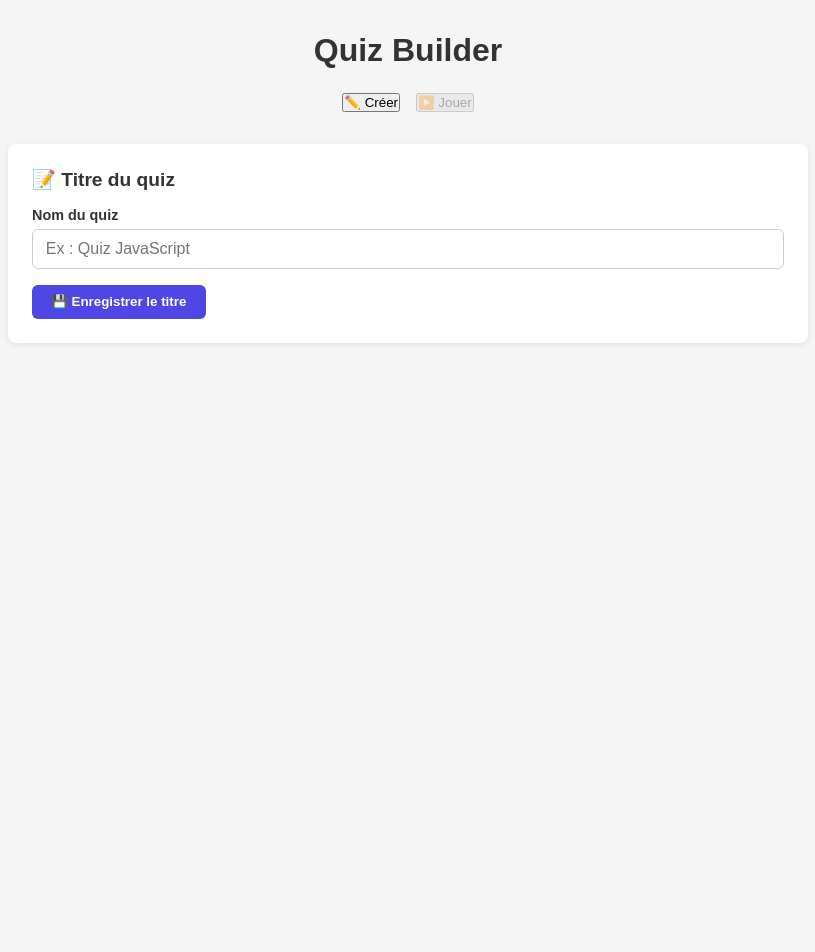
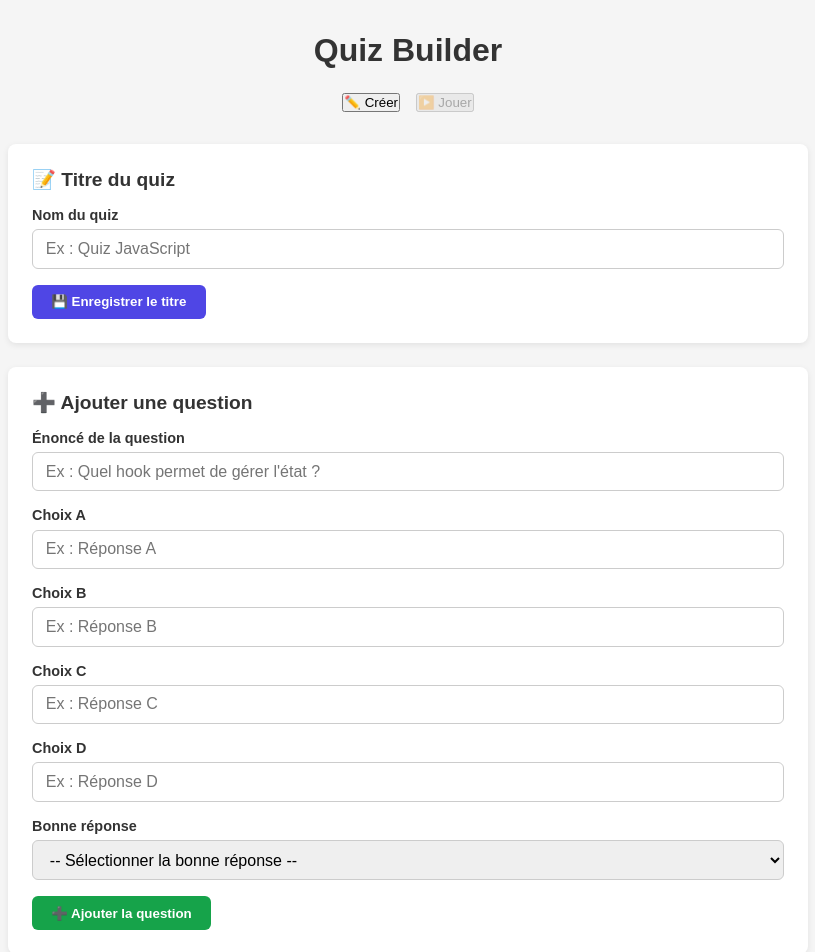
Before and after one commit to MedRaid1996/Quiz-Builder, a React (Vite) app: page / in a window 1280 px wide. Shown: the top 952 px of the page, without its empty margins (232-1047 px from the left). Before the commit the page ends 800 px from the top, so only its background shows below. Built offline with nearby package versions, Linux system fonts and the light colour scheme.

Commit message:
feat: ajout du composant QuestionForm avec formulaire contrôlé et validation

```diff
--- a/src/components/QuestionForm.jsx
+++ b/src/components/QuestionForm.jsx
@@ -1,3 +1,241 @@
-// src/components/QuestionForm.jsx
-function QuestionForm() { return null }
+import { useState } from 'react'
+
+// Composant formulaire pour ajouter une question au quiz
+// Utilise un formulaire CONTRÔLÉ avec useState
+// Props : addQuestion (fonction pour ajouter la question à la liste)
+function QuestionForm({ addQuestion }) {
+
+    // State qui représente les données du formulaire
+    // Chaque champ est contrôlé par React
+    const [formData, setFormData] = useState({
+        texte: '',       // énoncé de la question
+        choixA: '',      // choix A
+        choixB: '',      // choix B
+        choixC: '',      // choix C
+        choixD: '',      // choix D
+        bonneReponse: '' // la bonne réponse parmi A, B, C, D
+    })
+
+    // State pour stocker les erreurs de validation
+    // { texte: '...', choixA: '...', bonneReponse: '...' }
+    const [erreurs, setErreurs] = useState({})
+
+    // Mise à jour générique du formData quand un champ change
+    // On utilise le name du champ pour cibler la bonne propriété
+    const handleChange = (e) => {
+        const { name, value } = e.target
+        setFormData({ ...formData, [name]: value })
+
+        // On efface l'erreur du champ dès que l'utilisateur commence à taper
+        if (erreurs[name]) {
+            setErreurs({ ...erreurs, [name]: '' })
+        }
+    }
+
+    // Fonction de validation — retourne un objet d'erreurs
+    const validerFormulaire = () => {
+        const nouvellesErreurs = {}
+
+        if (formData.texte.trim() === '') {
+            nouvellesErreurs.texte = 'L\'énoncé de la question est obligatoire.'
+        }
+        if (formData.choixA.trim() === '') {
+            nouvellesErreurs.choixA = 'Le choix A est obligatoire.'
+        }
+        if (formData.choixB.trim() === '') {
+            nouvellesErreurs.choixB = 'Le choix B est obligatoire.'
+        }
+        if (formData.choixC.trim() === '') {
+            nouvellesErreurs.choixC = 'Le choix C est obligatoire.'
+        }
+        if (formData.choixD.trim() === '') {
+            nouvellesErreurs.choixD = 'Le choix D est obligatoire.'
+        }
+        if (formData.bonneReponse === '') {
+            nouvellesErreurs.bonneReponse = 'Tu dois sélectionner la bonne réponse.'
+        }
+
+        return nouvellesErreurs
+    }
+
+    // Soumission du formulaire
+    const handleSubmit = (e) => {
+        e.preventDefault()
+
+        // On valide tous les champs
+        const erreursDetectees = validerFormulaire()
+
+        // S'il y a des erreurs, on les affiche et on arrête
+        if (Object.keys(erreursDetectees).length > 0) {
+            setErreurs(erreursDetectees)
+            return
+        }
+
+        // Construction de l'objet question à envoyer au parent
+        const nouvelleQuestion = {
+            texte: formData.texte.trim(),
+            choix: [
+                formData.choixA.trim(),
+                formData.choixB.trim(),
+                formData.choixC.trim(),
+                formData.choixD.trim(),
+            ],
+            // La bonne réponse est le texte du choix sélectionné
+            bonneReponse: formData[`choix${formData.bonneReponse}`].trim(),
+        }
+
+        // On envoie la question au composant parent (App)
+        addQuestion(nouvelleQuestion)
+
+        // On remet le formulaire à zéro après l'ajout
+        setFormData({
+            texte: '',
+            choixA: '',
+            choixB: '',
+            choixC: '',
+            choixD: '',
+            bonneReponse: '',
+        })
+        setErreurs({})
+    }
+
+    return (
+        <div style={styles.container}>
+            <h2 style={styles.titre}>➕ Ajouter une question</h2>
+
+            <form onSubmit={handleSubmit} style={styles.form}>
+
+                {/* Champ : énoncé de la question */}
+                <div style={styles.groupe}>
+                    <label htmlFor="texte" style={styles.label}>
+                        Énoncé de la question
+                    </label>
+                    <input
+                        id="texte"
+                        type="text"
+                        name="texte"
+                        value={formData.texte}
+                        onChange={handleChange}
+                        placeholder="Ex : Quel hook permet de gérer l'état ?"
+                        style={{
+                            ...styles.input,
+                            borderColor: erreurs.texte ? 'red' : '#ccc',
+                        }}
+                    />
+                    {/* Affichage de l'erreur si le champ est vide */}
+                    {erreurs.texte && (
+                        <span style={styles.erreur}>❌ {erreurs.texte}</span>
+                    )}
+                </div>
+
+                {/* Champs : les 4 choix de réponse */}
+                {['A', 'B', 'C', 'D'].map((lettre) => (
+                    <div key={lettre} style={styles.groupe}>
+                        <label htmlFor={`choix${lettre}`} style={styles.label}>
+                            Choix {lettre}
+                        </label>
+                        <input
+                            id={`choix${lettre}`}
+                            type="text"
+                            name={`choix${lettre}`}
+                            value={formData[`choix${lettre}`]}
+                            onChange={handleChange}
+                            placeholder={`Ex : Réponse ${lettre}`}
+                            style={{
+                                ...styles.input,
+                                borderColor: erreurs[`choix${lettre}`] ? 'red' : '#ccc',
+                            }}
+                        />
+                        {erreurs[`choix${lettre}`] && (
+                            <span style={styles.erreur}>❌ {erreurs[`choix${lettre}`]}</span>
+                        )}
+                    </div>
+                ))}
+
+                {/* Sélection de la bonne réponse */}
+                <div style={styles.groupe}>
+                    <label htmlFor="bonneReponse" style={styles.label}>
+                        Bonne réponse
+                    </label>
+                    <select
+                        id="bonneReponse"
+                        name="bonneReponse"
+                        value={formData.bonneReponse}
+                        onChange={handleChange}
+                        style={{
+                            ...styles.input,
+                            borderColor: erreurs.bonneReponse ? 'red' : '#ccc',
+                        }}
+                    >
+                        <option value="">-- Sélectionner la bonne réponse --</option>
+                        <option value="A">Choix A</option>
+                        <option value="B">Choix B</option>
+                        <option value="C">Choix C</option>
+                        <option value="D">Choix D</option>
+                    </select>
+                    {erreurs.bonneReponse && (
+                        <span style={styles.erreur}>❌ {erreurs.bonneReponse}</span>
+                    )}
+                </div>
+
+                <button type="submit" style={styles.bouton}>
+                    ➕ Ajouter la question
+                </button>
+
+            </form>
+
+        </div>
+    )
+}
+
+// Styles inline du composant
+const styles = {
+    container: {
+        backgroundColor: '#fff',
+        padding: '1.5rem',
+        borderRadius: '8px',
+        marginBottom: '1.5rem',
+        boxShadow: '0 2px 6px rgba(0,0,0,0.08)',
+    },
+    titre: {
+        marginBottom: '1rem',
+        fontSize: '1.2rem',
+    },
+    form: {
+        display: 'flex',
+        flexDirection: 'column',
+        gap: '1rem',
+    },
+    groupe: {
+        display: 'flex',
+        flexDirection: 'column',
+        gap: '0.4rem',
+    },
+    label: {
+        fontWeight: 'bold',
+        fontSize: '0.9rem',
+    },
+    input: {
+        padding: '0.6rem 0.8rem',
+        borderRadius: '6px',
+        border: '1px solid #ccc',
+        fontSize: '1rem',
+        outline: 'none',
+    },
+    erreur: {
+        color: 'red',
+        fontSize: '0.85rem',
+    },
+    bouton: {
+        padding: '0.6rem 1.2rem',
+        backgroundColor: '#16a34a',
+        color: '#fff',
+        border: 'none',
+        borderRadius: '6px',
+        cursor: 'pointer',
+        fontWeight: 'bold',
+        alignSelf: 'flex-start',
+    },
+}
+
 export default QuestionForm
```
